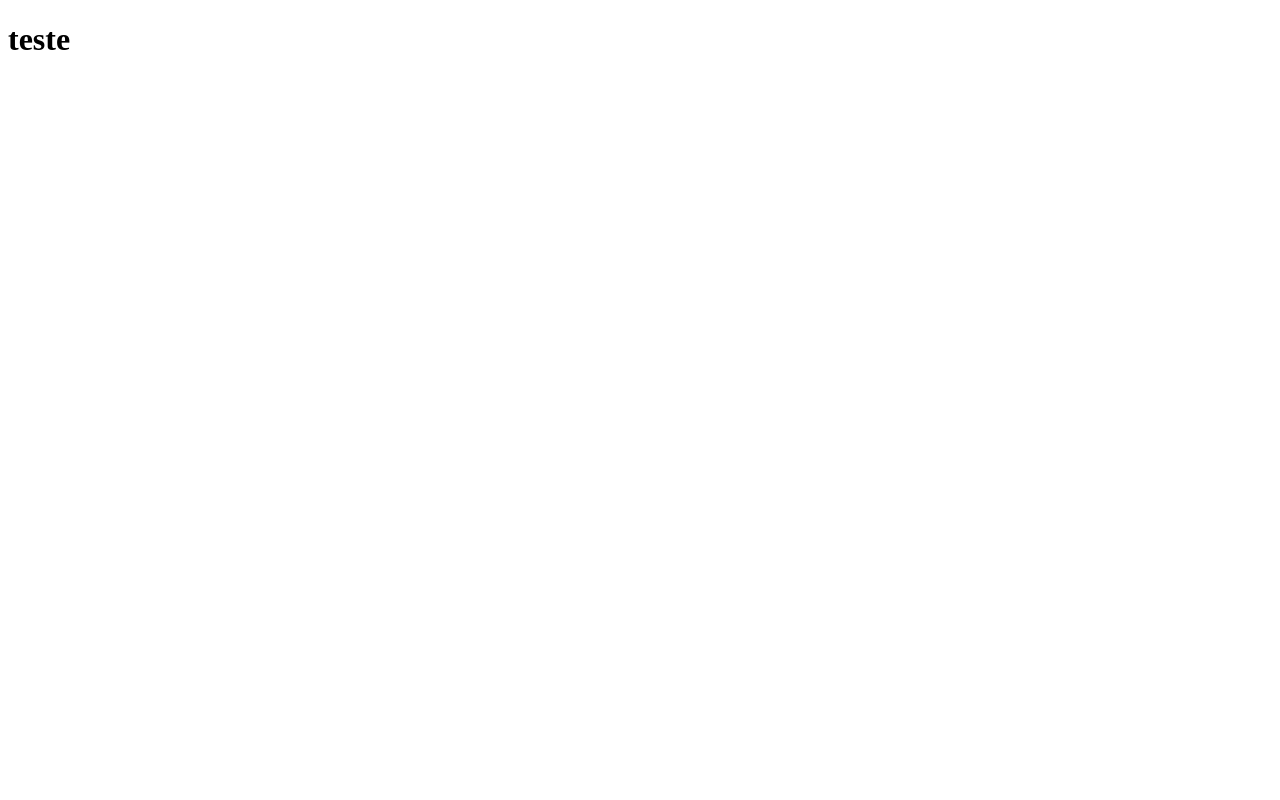
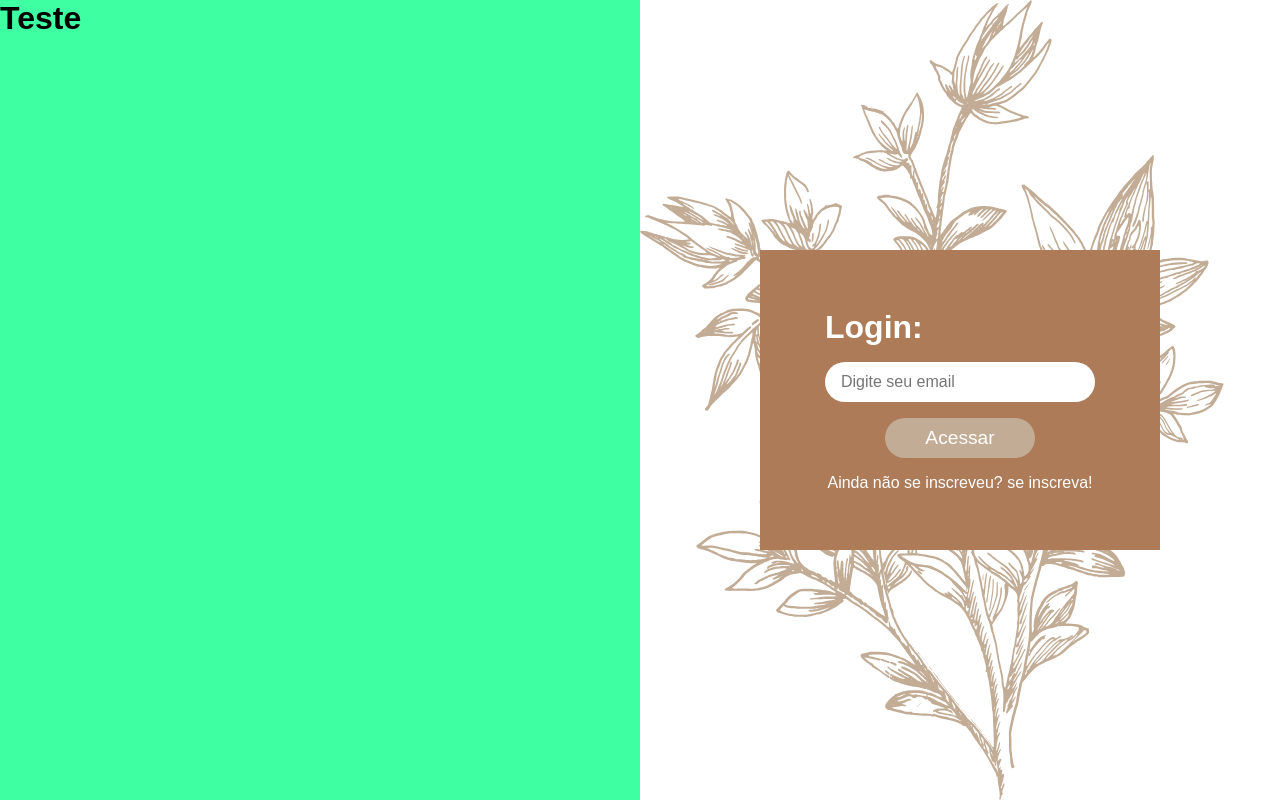
Before and after one commit to rafaaellguimaraes/workshop-front, a Next.js app: page / in a window 1280 px wide. Built offline with nearby package versions, Linux system fonts and the light colour scheme.

Commit message:
Mudando estrutura para sass e iniciando tela de login

```diff
--- /dev/null
+++ b/src/components/Button/index.tsx
@@ -0,0 +1,24 @@
+import { ButtonHTMLAttributes, ReactNode } from 'react';
+import { FaSpinner } from 'react-icons/fa';
+import styles from './styles.module.scss';
+
+interface IButtonProps extends ButtonHTMLAttributes<HTMLButtonElement>{
+  loading?: boolean;
+
+  // children é o que tem dentro do componente, como por exemplo o nome do botão <Button>Nome</Button>
+  children: ReactNode;
+}
+
+export function Button({loading, children, ...props}: IButtonProps){
+  return (
+    <button
+    className={styles.button}
+    disabled={loading}
+    {...props} // {...props} é o mesmo que type='submit' por exemplo, tudo que passar de props no botão a mais sera adicionado aqui
+    >
+      {loading ? (<FaSpinner color='#FFF' size={16}/>) : (
+        <a className={styles.buttonText}>{children}</a>
+      )}
+    </button>
+  )
+}
--- /dev/null
+++ b/src/components/Button/styles.module.scss
@@ -0,0 +1,35 @@
+.button{
+  max-width: 600px;
+  background-color: var(--brown-button);
+  border: 0;
+  padding: 0.4rem;
+  border-radius: 1.5rem; // Equivale em % ao tamanho do elemento (50%)
+  color: var(--white);
+
+  &[disabled]{
+    cursor: not-allowed;
+    svg{
+      animation: animate 2s infinite;
+    }
+  }
+
+  // Transição de 0.2s para o filtro de brilho
+  transition: filter 0.2s;
+  // Quando passar o mouse por cima da classe button, o filtro de brilho vai aumentar em 8%
+  &:hover{
+    filter: brightness(1.08);
+  }
+}
+
+.buttonText{
+  color: var(--white);
+}
+
+@keyframes animate{
+  from{
+    transform: rotate(0deg);
+  }
+  to{
+    transform: rotate(360deg);
+  }
+}
--- /dev/null
+++ b/src/components/Input/index.tsx
@@ -0,0 +1,17 @@
+import { InputHTMLAttributes, TextareaHTMLAttributes } from 'react';
+import styles from './styles.module.scss';
+
+interface InputProps extends InputHTMLAttributes<HTMLInputElement> {}
+interface TextAreaProps extends TextareaHTMLAttributes<HTMLTextAreaElement> {}
+
+export function Input({...props}: InputProps){
+  return (
+    <input className={styles.input} {...props}/>
+  )
+}
+
+export function TextArea({...props}: TextAreaProps){
+  return (
+    <textarea className={styles.input} {...props}></textarea>
+  )
+}
--- /dev/null
+++ b/src/components/Input/styles.module.scss
@@ -0,0 +1,13 @@
+.input{
+  margin-bottom: 1rem;
+  height: 40px;
+  border: 0;
+  border-radius: 1.5rem;
+  background-color: var(--white);
+  color: var(--black);
+  padding: 1rem;
+}
+
+.input::placeholder{
+  color: '#d9d9d9';
+}
--- a/src/pages/_app.tsx
+++ b/src/pages/_app.tsx
@@ -1,7 +1,9 @@
 import type { AppProps } from 'next/app';
 import { ToastContainer } from 'react-toastify';
 import 'react-toastify/dist/ReactToastify.css';
+import '../../styles/globals.scss';
 import { AuthProvider } from '../context/AuthContext';
+
 
 export default function App({ Component, pageProps }: AppProps) {
   return (
--- a/src/pages/index.tsx
+++ b/src/pages/index.tsx
@@ -1,8 +1,74 @@
+import Head from "next/head";
+import Link from "next/link";
+import { FormEvent, useContext, useState } from "react";
+import { toast } from "react-toastify";
+import styles from '../../styles/Home.module.scss';
+import { Button } from '../components/Button';
+import { Input } from "../components/Input";
+import { AuthContext } from "../context/AuthContext";
+import { canSSRGuest } from '../utils/canSSRGuest';
 
 export default function Home() {
-  return (
-    <>
-      <h1>teste</h1>
-    </>
-  )
+	const {signIn} = useContext(AuthContext);
+	const [email, setEmail] = useState('');
+	const [loading, setLoading] = useState(false);
+
+	async function handleLogin(event: FormEvent) {
+		event.preventDefault();
+
+		if (!email) {
+			toast.error('Email é obrigatório');
+			return;
+		}
+
+		setLoading(true);
+
+		let data = {
+			email
+		}
+
+		await signIn(data);
+		setLoading(false);
+	}
+
+	return (
+		<>
+			<Head>
+				<title>
+					Login
+				</title>
+			</Head>
+			<div className={styles.containerWrapper}>
+				<div className={styles.container}>
+					<h1>Teste</h1>
+				</div>
+				<div className={styles.containerCenter}>
+					<div className={styles.containerIpunt}>
+					<div className={styles.login}>
+						<form onSubmit={handleLogin}>
+							<h1>Login:</h1>
+							<Input
+								type="text"
+								placeholder="Digite seu email"
+								value={email}
+								onChange={event => setEmail(event.target.value)}
+							/>
+							<Button type="submit" loading={loading}>Acessar</Button>
+						</form>
+
+						<Link href='/signup' legacyBehavior>
+							<a className={styles.text}>Ainda não se inscreveu? se inscreva!</a>
+						</Link>
+					</div>
+					</div>
+				</div>
+			</div>
+		</>
+	)
 }
+
+export const getServerSideProps = canSSRGuest(async (ctx) => {
+	return {
+		props: {}
+	}
+});
--- /dev/null
+++ b/styles/Home.module.scss
@@ -0,0 +1,82 @@
+.containerWrapper{
+	display: flex;
+	flex-direction: row;
+	justify-content: center;
+	align-items: stretch;
+	width: 100%;
+	height: 100vh;
+}
+
+.container{
+	flex: 1;
+	display: flex;
+	//flex-direction: row;
+	justify-content: flex-start;
+	align-items: stretch;
+	width: 50%;
+	background-color: var(--green-900);
+}
+
+.containerCenter{
+	flex: 1;
+  min-height: 100vh;
+  display: flex;
+	width: 50%;
+  justify-content: center;
+  align-items: center;
+  flex-direction: column;
+  background-color: var(--white);
+	background-image: url('../public/assets/download.svg');
+	background-size: contain;
+	background-repeat: no-repeat;
+}
+
+.containerIpunt{
+	display: flex;
+	width: 400px;
+	height: 300px;
+	background-color: var(--brown);
+	align-items: center;
+	justify-content: center;
+}
+
+.login{
+  width: 300px;
+  display: flex;
+  align-items: center;
+  flex-direction: column;
+
+  h1{
+    color: var(--white);
+    margin-bottom: 1rem;
+  }
+
+  form{
+    width: 90%;
+    display: flex;
+    flex-direction: column;
+  }
+
+  form button{
+		display: flex;
+		align-items: center;
+		justify-content: center;
+		align-self: center;
+    height: 40px;
+		width: 150px;
+    font-size: 1.2rem;
+  }
+}
+
+.text{
+  margin-top: 1rem;
+  color: var(--white);
+  cursor: pointer;
+}
+
+// Quando chegarmos em 620px de largura, o login vai ter 90% de largura
+@media (max-width: 620px) {
+  .login{
+    width: 90%;
+  }
+}
--- /dev/null
+++ b/styles/globals.scss
@@ -0,0 +1,54 @@
+// * Aplica em todo nosso projeto
+*{
+  margin: 0;
+  padding: 0;
+  outline: 0;
+  // * Faz com que o tamanho do elemento seja a soma do padding + border + conteúdo
+  box-sizing: border-box;
+}
+
+// :root é o elemento raiz da nossa aplicação, (em volta da aplicação)
+:root{
+  --white: #fff;
+  --black: #000;
+  --backgorund: #0e0e0c;
+  --dark-900: #101026;
+  --dark-700: #1D1D2E;
+
+  --gray-100: #8A8A8A;
+  --green-900: #3fffA3;
+  --red-900: #ff3f4B;
+
+	--brown: #ad7b58;
+	--brown-button: #c2ac95;
+}
+
+button{
+  cursor: pointer;
+}
+
+a{
+  text-decoration: none;
+  color: inherit;
+}
+
+body{
+  background: var(--backgorund);
+}
+
+body, input, button, textarea, select{
+  font: 400 1rem sans-serif; // * 1rem = 16px
+}
+
+@media(max-width: 720px){
+  // html é o elemento raiz da nossa aplicação
+  html{
+    font-size: 87.5%; // * 14px
+  }
+}
+
+@media(max-width: 1080px){
+  html{
+    font-size: 93.75%; // * 15px
+  }
+}
```
Also changed, not shown: src/pages/login/index.tsx (+32 -0 lines), src/styles/components/Colors.ts (deleted, +0 -29 lines), src/styles/globals.ts (deleted, +0 -9 lines).
